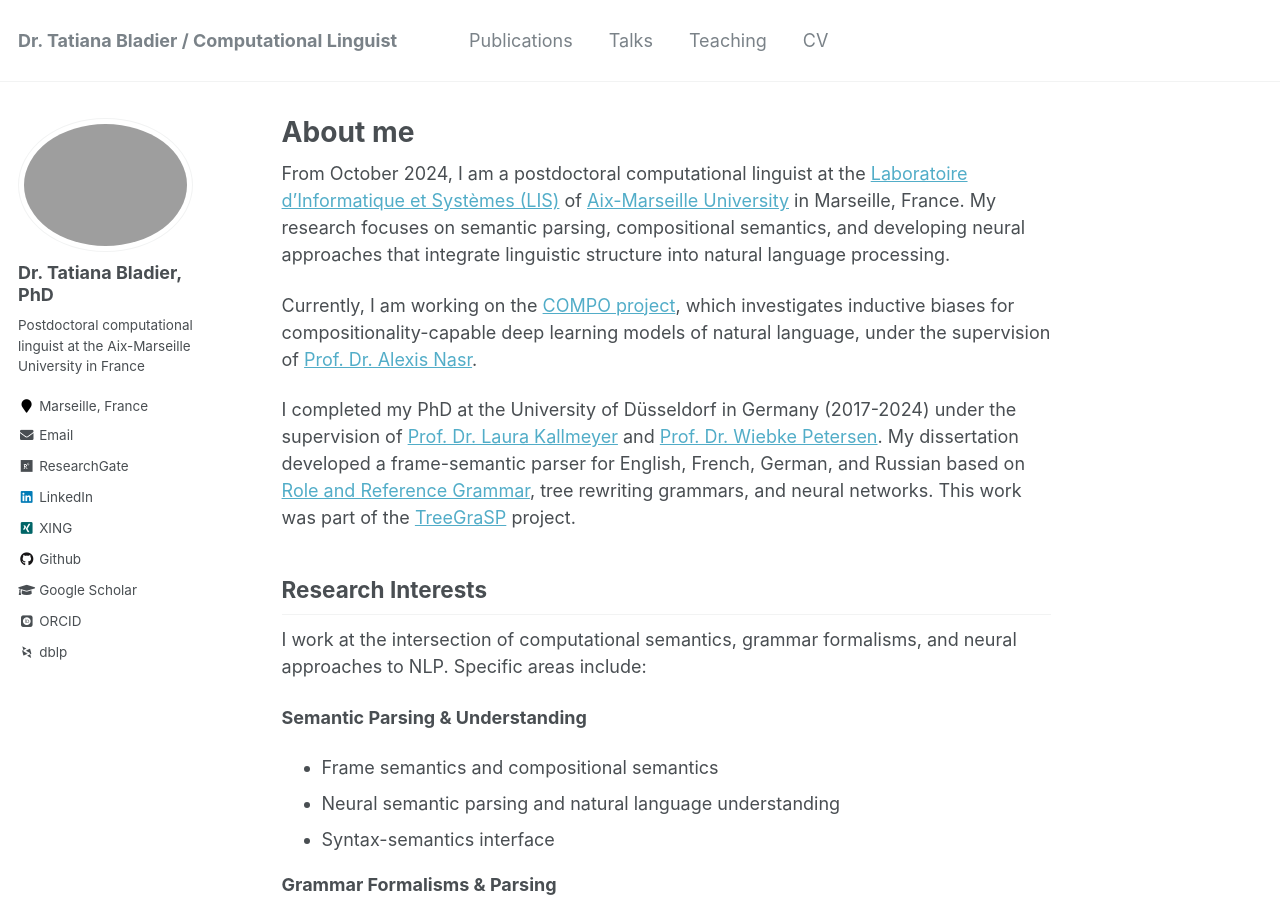
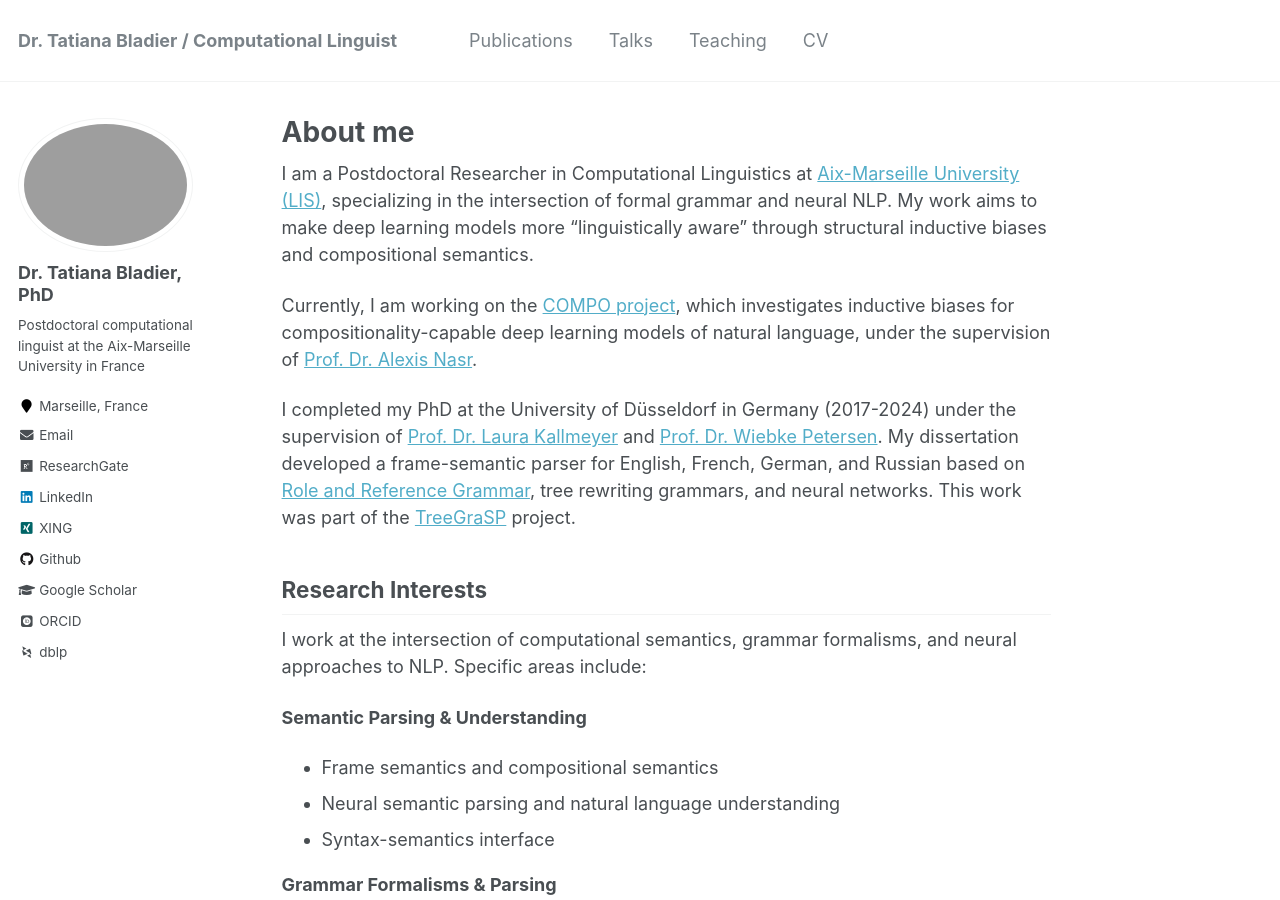
Before and after one commit to TatianaBladier/TatianaBladier.github.io, a Jekyll site: the page built from _pages/about.md, in a window 1280 px wide and 900 px high. Built offline with Jekyll 4.4.1, drawn with Linux system fonts in a browser that asks for light colours; some web fonts are replaced.

Commit message:
update landing page

```diff
--- a/_pages/about.md
+++ b/_pages/about.md
@@ -1,15 +1,15 @@
 ---
 permalink: /
 title: "About me"
-excerpt: "About me"
+excerpt: "Postdoctoral researcher at Aix-Marseille University specializing in NLP, LLMs and low-resource language models."
 author_profile: true
 redirect_from:
   - /about/
   - /about.html
 ---
 
+I am a Postdoctoral Researcher in Computational Linguistics at [Aix-Marseille University](https://www.univ-amu.fr/) [(LIS)](https://talep.lis-lab.fr/), specializing in the intersection of formal grammar and neural NLP. My work aims to make deep learning models more "linguistically aware" through structural inductive biases and compositional semantics.
 
-From October 2024, I am a postdoctoral computational linguist at the [Laboratoire d'Informatique et Systèmes (LIS)](https://talep.lis-lab.fr/) of [Aix-Marseille University](https://www.univ-amu.fr/) in Marseille, France. My research focuses on semantic parsing, compositional semantics, and developing neural approaches that integrate linguistic structure into natural language processing.
 
 Currently, I am working on the [COMPO project](https://anr.fr/Project-ANR-23-CE23-0031), which investigates inductive biases for compositionality-capable deep learning models of natural language, under the supervision of [Prof. Dr. Alexis Nasr](https://pageperso.lis-lab.fr/alexis.nasr/).
 
```
